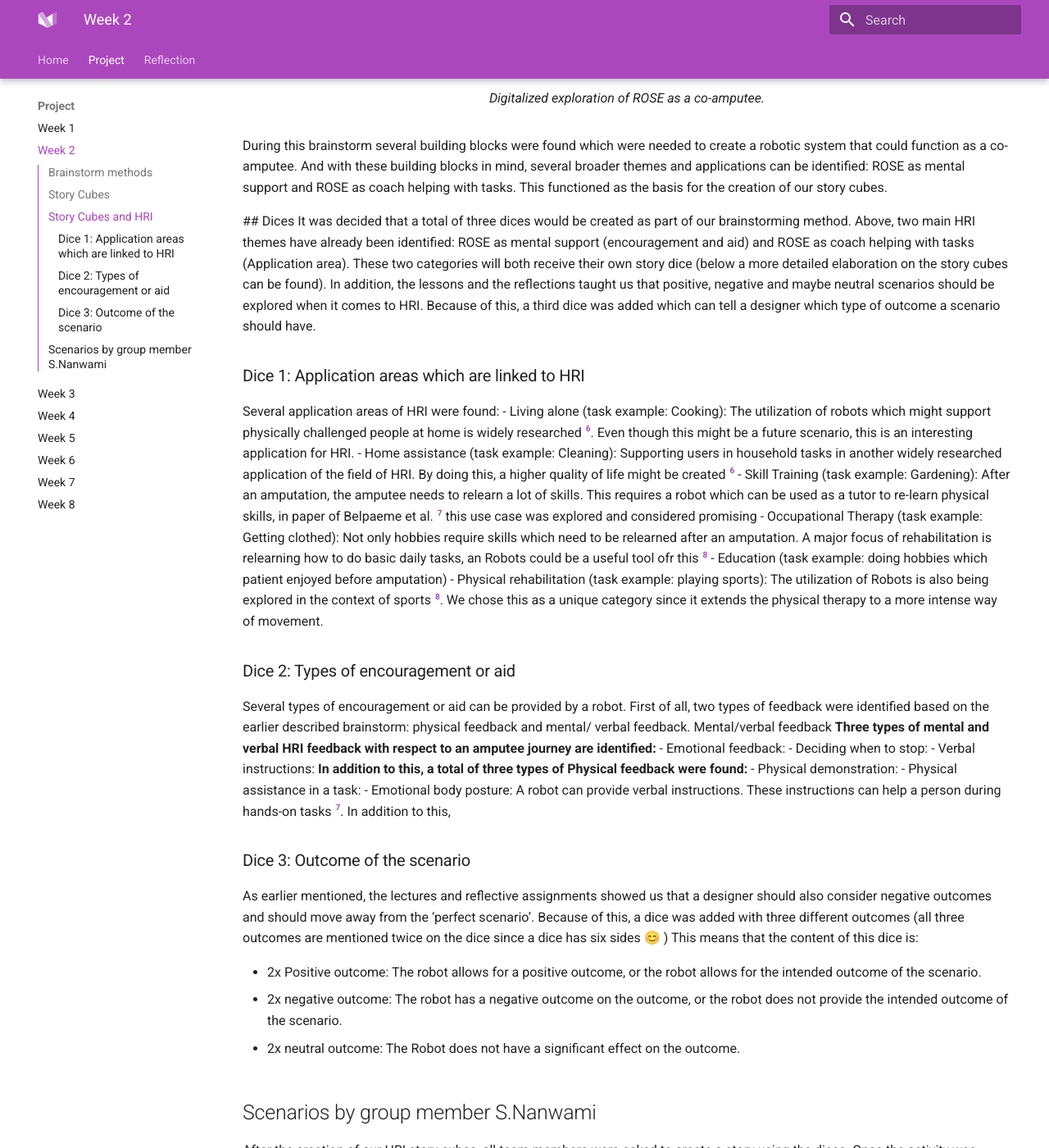
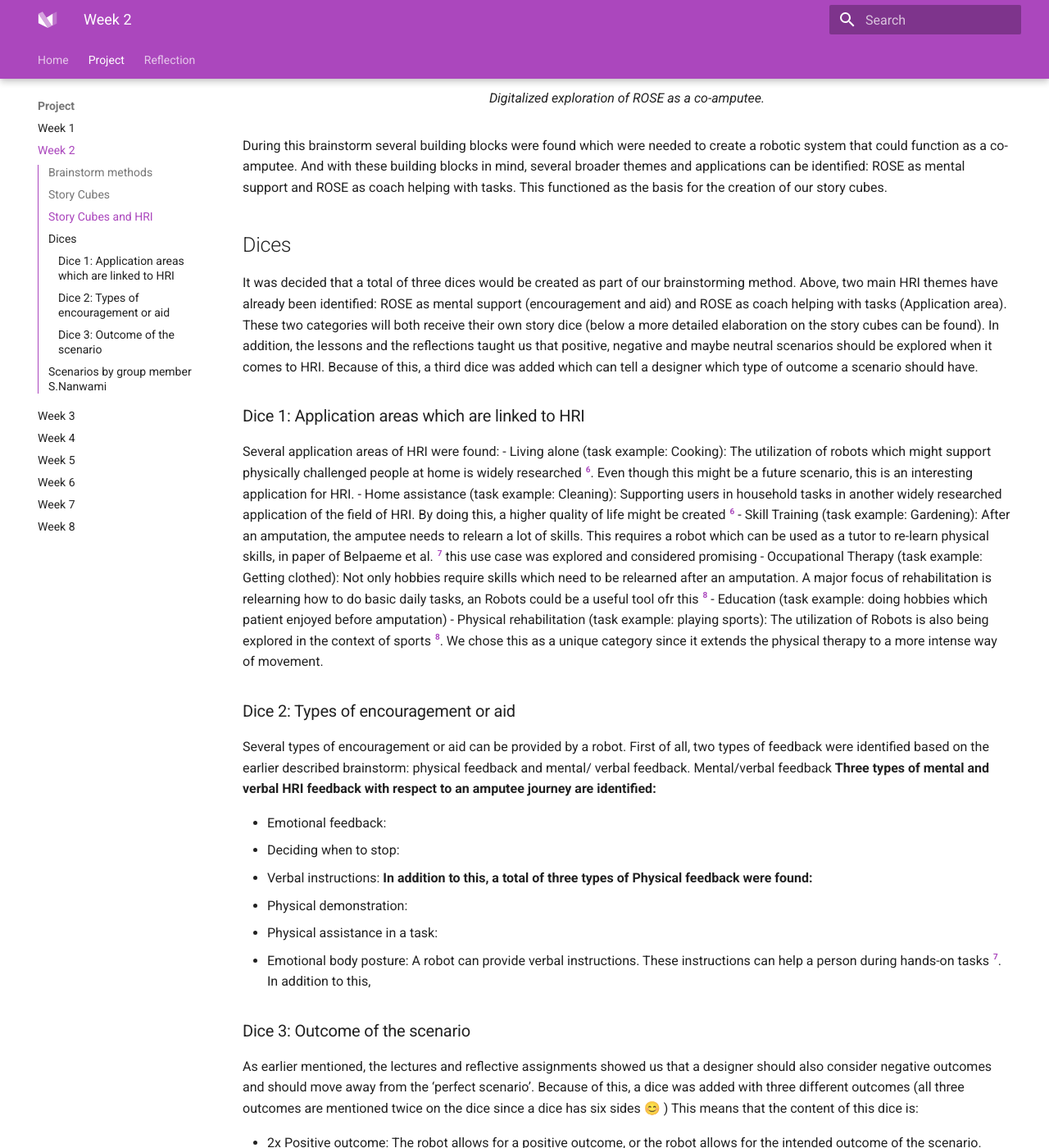
Before and after one commit to HilkeB/social-robot-design-portfolio, an MkDocs documentation site: the page built from docs/project2.md, in a window 1280 px wide and 1400 px high, scrolled down 2596 px. Shown: the whole window at 82% size. Built offline with MkDocs 1.6.1 and Material for MkDocs 9.7.7, drawn with Linux system fonts in a browser that asks for light colours.

Commit message:
correction wrong syntax

```diff
--- a/docs/project2.md
+++ b/docs/project2.md
@@ -34,7 +34,7 @@ Digitalized exploration of ROSE as a co-amputee.
 
 During this brainstorm several building blocks were found which were needed to create a robotic system that could function as a co-amputee. And with these building blocks in mind, several broader themes and applications can be identified: ROSE as mental support and ROSE as coach helping with tasks. This functioned as the basis for the creation of our story cubes.
 
- ## Dices
+## Dices
 It was decided that a total of three dices would be created as part of our brainstorming method. Above, two main HRI themes have already been identified: ROSE as mental support (encouragement and aid) and ROSE as coach helping with tasks (Application area). These two categories will both receive their own story dice (below a more detailed elaboration on the story cubes can be found). In addition, the lessons and the reflections taught us that positive, negative and maybe neutral scenarios should be explored when it comes to HRI. Because of this, a third dice was added which can tell a designer which type of outcome a scenario should have.
 
 ### Dice 1: Application areas which are linked to HRI
@@ -50,10 +50,12 @@ Several application areas of HRI were found:
 Several types of encouragement or aid can be provided by a robot. First of all, two types of feedback were identified based on the earlier described brainstorm: physical feedback and mental/ verbal feedback.
 Mental/verbal feedback
 **Three types of mental and verbal HRI feedback with respect to an amputee journey are identified:**
+
 -	Emotional feedback:
 -	Deciding when to stop:
 -	Verbal instructions:
 **In addition to this, a total of three types of Physical feedback were found:**
+
 -	Physical demonstration:
 -	Physical assistance in a task:
 -	Emotional body posture:
@@ -65,8 +67,8 @@ This means that the content of this dice is:
 
 -	2x Positive outcome: The robot allows for a positive outcome, or the robot allows for the intended outcome of the scenario.
 -	2x negative outcome: The robot has a negative outcome on the outcome, or the robot does not provide the intended outcome of the scenario.
+-	2x neutral outcome: The Robot does not have a significant effect on the outcome.
 
--	2x neutral outcome: The Robot does not have a significant effect on the outcome.
 [^6]: S. Bedaf, G. J. Gelderblom, en L. De Witte, ‘Overview and Categorization of Robots Supporting Independent Living of Elderly People: What Activities Do They Support and How Far Have They Developed’, Assistive Technology, vol. 27, nr. 2, pp. 88-100, apr. 2015, doi: 10.1080/10400435.2014.978916.
 [^7]:  T. Belpaeme, J. Kennedy, A. Ramachandran, B. Scassellati, en F. Tanaka, ‘Social robots for education: A review’, Sci. Robot., vol. 3, nr. 21, p. eaat5954, aug. 2018, doi: 10.1126/scirobotics.aat5954.
 [^8]: I. H. Han e.a., ‘Human-Robot Interaction and Social Robot: The Emerging Field of Healthcare Robotics and Current and Future Perspectives for Spinal Care’, Neurospine, vol. 21, nr. 3, pp. 868-877, sep. 2024, doi: 10.14245/ns.2448432.216.
```
